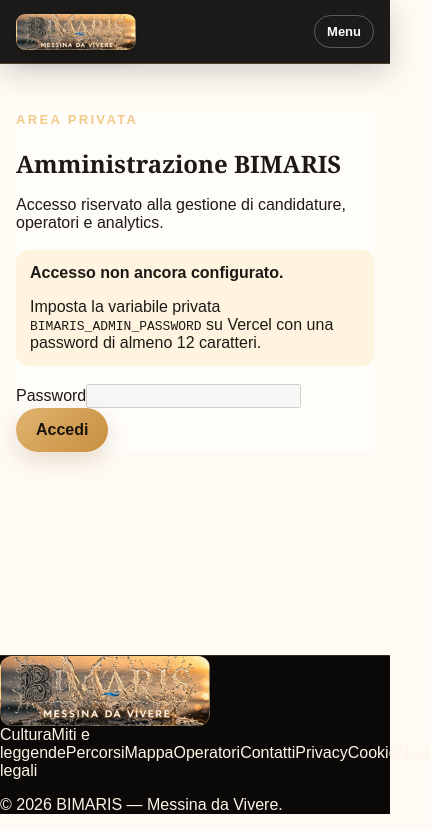
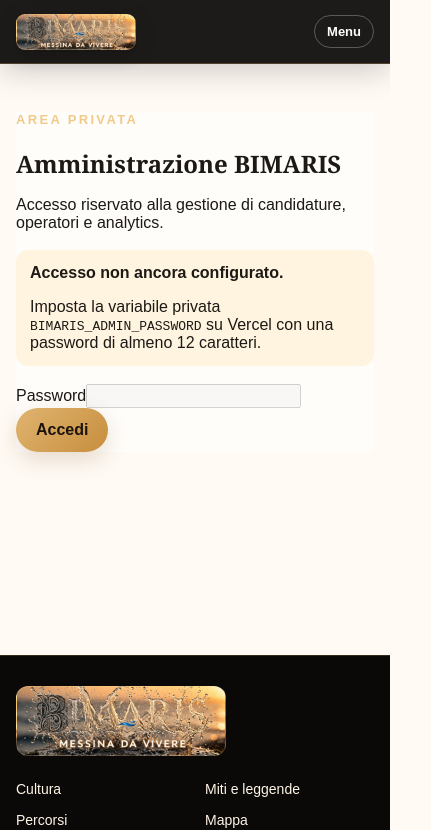
Before and after one commit to giovannibrunetto/bimaris-platform, a Next.js app in the folder apps/web/: page /admin/login in a window 390 px wide. Shown: the top 830 px of the page, 431 px wide, since content can reach past the window. Built offline with nearby package versions, Linux system fonts and the light colour scheme.

Commit message:
Fix mobile horizontal overflow and footer layout

```diff
--- a/apps/web/app/home-mobile.css
+++ b/apps/web/app/home-mobile.css
@@ -1,5 +1,25 @@
 /* True smartphone layout for BIMARIS home and global site chrome. */
 @media (max-width: 760px) {
+  html,
+  body {
+    width: 100%;
+    max-width: 100%;
+    overflow-x: hidden;
+  }
+
+  body > main,
+  .site-header,
+  .footer {
+    width: 100%;
+    max-width: 100%;
+  }
+
+  img,
+  video,
+  iframe {
+    max-width: 100%;
+  }
+
   .site-header {
     height: 64px;
     padding: 0 16px;
@@ -40,10 +60,14 @@
   }
 
   .brand-hero {
+    width: 100%;
+    max-width: 100%;
     padding-bottom: 28px;
+    overflow: hidden;
   }
 
   .brand-hero-visual {
+    width: 100%;
     height: auto;
     min-height: 0;
     overflow: hidden;
@@ -60,6 +84,7 @@
 
   .brand-hero-copy {
     width: calc(100% - 28px);
+    max-width: calc(100% - 28px);
     margin: -18px auto 0;
     padding: 22px 20px 24px;
     border-radius: 20px;
@@ -78,13 +103,14 @@
 
   .brand-hero-copy .actions {
     display: grid;
-    grid-template-columns: 1fr;
+    grid-template-columns: minmax(0, 1fr);
     gap: 10px;
     margin-top: 20px;
   }
 
   .brand-hero-copy .button {
     width: 100%;
+    min-width: 0;
     min-height: 48px;
     display: flex;
     align-items: center;
@@ -94,7 +120,10 @@
   }
 
   .section {
+    width: 100%;
+    max-width: 100%;
     padding: 48px 18px;
+    overflow: hidden;
   }
 
   .section-head {
@@ -103,12 +132,15 @@
   }
 
   .section-head h2 {
+    max-width: 100%;
+    overflow-wrap: anywhere;
     font-size: clamp(30px, 9vw, 42px);
     line-height: 1.05;
     margin: 8px 0 14px;
   }
 
   .section-head p {
+    max-width: 100%;
     font-size: 15px;
     line-height: 1.55;
     margin: 0;
@@ -118,7 +150,17 @@
   .territory-grid,
   .itinerary-grid,
   .cards {
-    grid-template-columns: 1fr !important;
+    width: 100%;
+    min-width: 0;
+    grid-template-columns: minmax(0, 1fr) !important;
+  }
+
+  .category,
+  .card,
+  .territory-grid > *,
+  .itinerary-grid > * {
+    min-width: 0;
+    max-width: 100%;
   }
 
   .category {
@@ -132,6 +174,47 @@
     max-width: 100%;
     text-align: center;
   }
+
+  .footer {
+    padding: 30px 18px 26px;
+    overflow: hidden;
+  }
+
+  .footer-brand {
+    display: block;
+    width: min(210px, 70vw);
+    max-width: 100%;
+    margin-bottom: 24px;
+  }
+
+  .footer-brand-image {
+    display: block;
+    width: 100%;
+    max-width: 100%;
+  }
+
+  .footer-links {
+    display: grid;
+    grid-template-columns: repeat(2, minmax(0, 1fr));
+    gap: 12px 20px;
+    width: 100%;
+    max-width: 100%;
+    margin-bottom: 26px;
+  }
+
+  .footer-links a {
+    display: block;
+    min-width: 0;
+    font-size: 14px;
+    line-height: 1.35;
+    overflow-wrap: anywhere;
+  }
+
+  .footer .muted {
+    margin: 0;
+    font-size: 13px;
+    line-height: 1.45;
+  }
 }
 
 @media (max-width: 390px) {
@@ -144,4 +227,9 @@
     padding-left: 16px;
     padding-right: 16px;
   }
+
+  .footer {
+    padding-left: 16px;
+    padding-right: 16px;
+  }
 }
```
